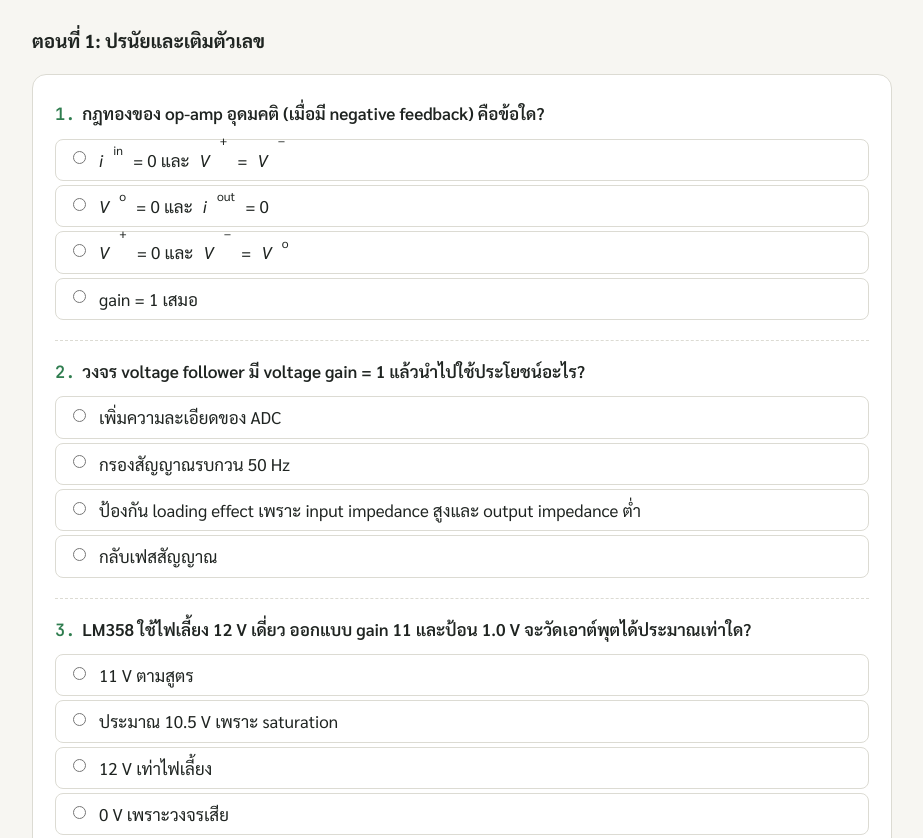
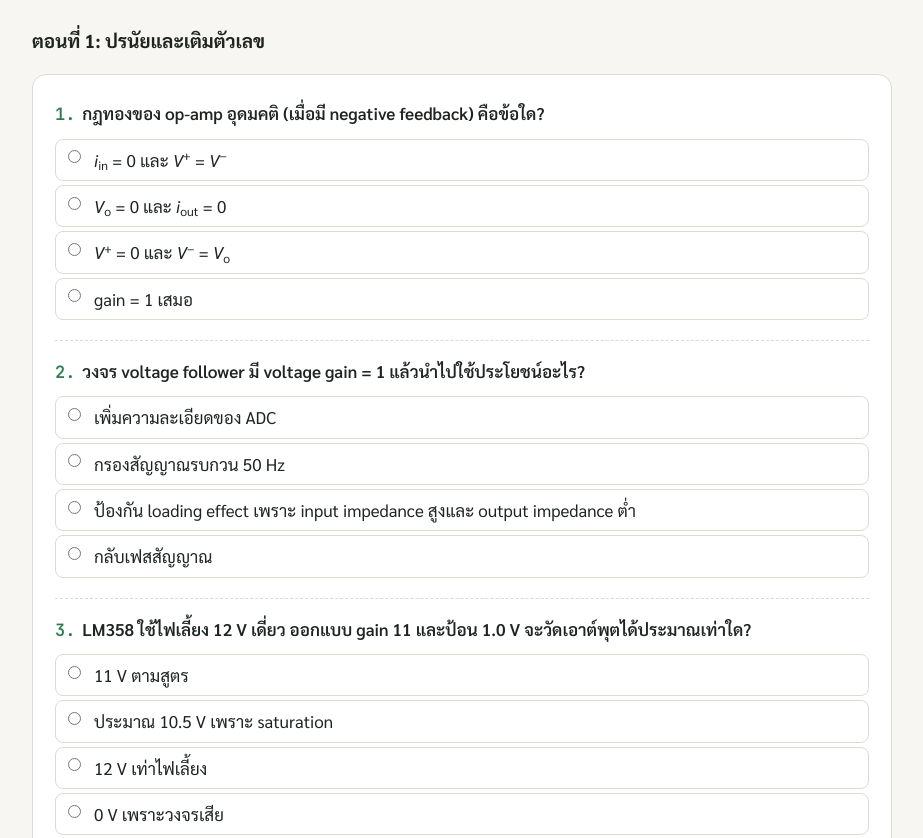
Before and after one commit to vasu-kmitl/instrumentation_class, a plain HTML site: page ch2-opamps.html in a window 1280 px wide. Shown: the part 9420-10258 px from the top of the page, without its empty margins (323-1246 px from the left). Drawn offline with Linux system fonts and the light colour scheme.

Commit message:
Fix quiz options splitting sub/superscripts apart
label.opt was a flex container, so each <var>/<sub> became a separate
flex item. Render options as block text with an absolutely placed radio.

Co-Authored-By: Claude Opus 5.5 (1M context) <noreply@anthropic.com>

```diff
--- a/style.css
+++ b/style.css
@@ -436,10 +436,9 @@ svg .grid { stroke: var(--border); stroke-width: 1; }
 .q .q-text { margin: 0 0 .5em; font-weight: 600; }
 .q .q-text .qn { color: var(--accent); font-family: var(--mono); margin-right: .4em; }
 .q label.opt {
-  display: flex;
-  gap: 10px;
-  align-items: flex-start;
-  padding: 7px 12px;
+  display: block;
+  position: relative;
+  padding: 7px 12px 7px 38px;
   margin: 4px 0;
   border: 1px solid var(--border);
   border-radius: 8px;
@@ -447,7 +446,7 @@ svg .grid { stroke: var(--border); stroke-width: 1; }
   line-height: 1.55;
 }
 .q label.opt:hover { background: var(--surface-2); }
-.q label.opt input { margin-top: .35em; accent-color: var(--accent); }
+.q label.opt input { position: absolute; left: 12px; top: calc(7px + .775em - 6.5px); margin: 0; accent-color: var(--accent); }
 .q label.opt.correct { border-color: var(--ok); background: var(--accent-soft); }
 .q label.opt.wrong { border-color: var(--bad); background: var(--bad-soft); }
 .q .num-input { display: flex; flex-wrap: wrap; align-items: center; gap: 8px; }
```
